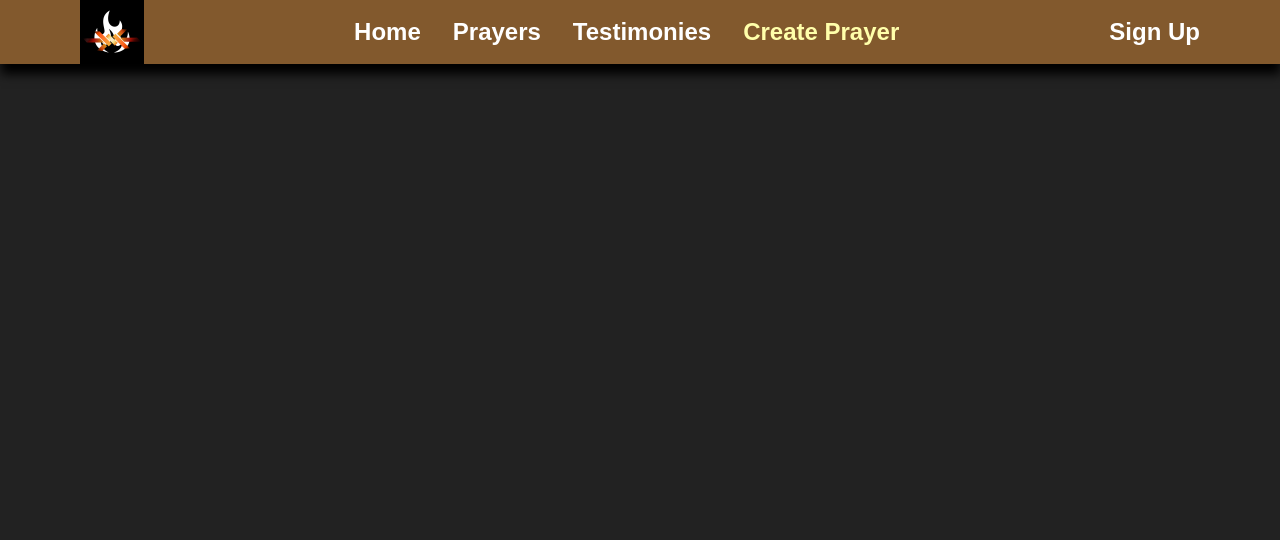
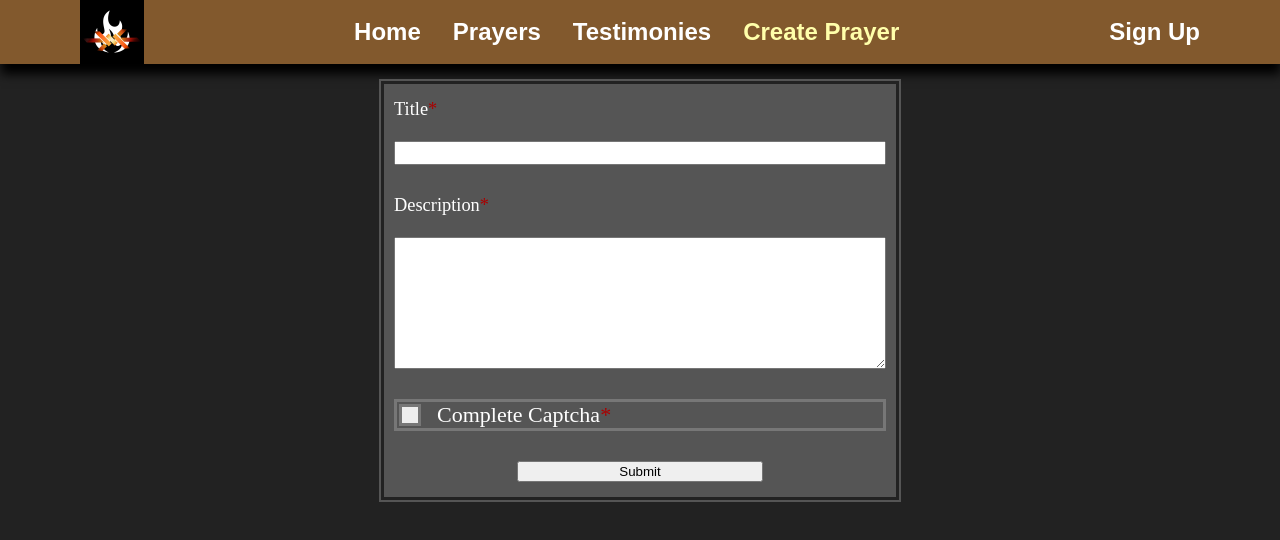
Before and after one commit to DarreDevyll/prayer-board, a React (Create React App) app in the folder frontend/: page /guestPrayer in a window 1280 px wide. Shown: the top 540 px of the page. Built offline with nearby package versions, Linux system fonts and the light colour scheme; no server answers.

Commit message:
Added Guest Prayer Submission

```diff
--- a/frontend/src/components/UserCreationForm.js
+++ b/frontend/src/components/UserCreationForm.js
@@ -2,7 +2,7 @@ import { Component } from "react"
 import {
   StyledForm,
   Label,
-  Field,
+  TextField,
   Submit,
   FieldContainer,
   FieldDescription,
@@ -100,25 +100,25 @@ class UserCreationForm extends Component {
       <FieldContainer>
         <Label>Name<Req>*</Req></Label>
         <FieldDescription>This is the name that will be displayed when making prayers/testimonies. We prefer your real first name.</FieldDescription>
-        <Field type="text" name="name" required
+        <TextField type="text" name="name" required
           value={this.state.FormData["name"]} onChange={this.handleChange} />
       </FieldContainer>
       <FieldContainer>
         <Label>LoginID<Req>*</Req></Label>
         <FieldDescription>This is the name you will use to sign into your account. Feel free to make it whatever you want.</FieldDescription>
-        <Field type="text" name="loginID" required
+        <TextField type="text" name="loginID" required
           value={this.state.FormData["loginID"]} onChange={this.handleChange} />
       </FieldContainer>
       <FieldContainer>
         <Label>Email<Req>*</Req></Label>
         <FieldDescription>Please enter a valid email for activating your account.</FieldDescription>
-        <Field type="email" name="email" required
+        <TextField type="email" name="email" required
           value={this.state.FormData["email"]} onChange={this.handleChange} />
       </FieldContainer>
       <FieldContainer>
         <Label>Password<Req>*</Req></Label>
         <FieldDescription>This is the the password you will use to sign into your account. Choose wisely</FieldDescription>
-        <Field type="password" name="password" required
+        <TextField type="password" name="password" required
           value={this.state.FormData["password"]} onChange={this.handleChange} />
       </FieldContainer>
       <FieldContainer>
--- a/frontend/src/components/styles/Content.styled.js
+++ b/frontend/src/components/styles/Content.styled.js
@@ -1,7 +1,11 @@
 import styled from 'styled-components'
 
 export const Content = styled.div`
-    width: 80%;
+    max-width: 80%;
     float: center;
     margin: auto;
+    display: flex;
+    flex-direction: column;
+    align-items: center;
+    justify-content: center;
 `
--- a/frontend/src/components/styles/UserCreationForm.styled.js
+++ b/frontend/src/components/styles/UserCreationForm.styled.js
@@ -1,9 +1,11 @@
 import styled from "styled-components";
 
 export const StyledForm = styled.form`
-  border: 3px solid #000;
-  background-color: #111;
+  margin-top: 20px;
+  box-shadow: 0px 0px 0px 3px #222, 0px 0px 0px 5px #555;
+  background-color: #555;
   color: #fff;
+  min-width: 50%;
 
   display: ${({show}) => show ? 'none' : 'flex'};
   flex-direction: column;
@@ -26,8 +28,13 @@ export const Label = styled.div`
   text-align: left;
 `;
 
-export const Field = styled.input`
+export const TextField = styled.input`
+  font-size: 1rem;
+`;
 
+export const TextareaField = styled.textarea`
+  font-family: Arial, sans-serif;
+  font-size: 1rem;
 `;
 
 export const FieldDescription = styled.div`
--- a/frontend/src/pages/GuestPrayer.js
+++ b/frontend/src/pages/GuestPrayer.js
@@ -1,17 +1,130 @@
-import { Component } from "react";
+import { Component, createRef } from "react";
+import { Content } from "../components/styles/Content.styled";
+
+// Form Elements
+import {
+  StyledForm,
+  Label,
+  TextField,
+	TextareaField,
+  Submit,
+  FieldContainer,
+  FieldDescription,
+  DropdownMenu,
+  SelectionField,
+  SelectOption,
+  CompletedFormMessage,
+  Req
+} from "../components/styles/UserCreationForm.styled"
+import Captcha from "../components/Captcha";
 
 
 class GuestPrayer extends Component {
+	constructor (props) {
+    super(props);
+
+    this.state = {
+      nameForm: createRef(),
+      FormData: {
+      "Title": "",
+      "Description": "",
+      CaptchaData: {
+        input: null,
+        time: null
+      }
+      },
+      Submitted: false,
+			SubmitMessage: ''
+    };
+
+    this.handleChange = this.handleChange.bind(this);
+    this.handleSubmit = this.handleSubmit.bind(this);
+    this.getCaptchaData = this.getCaptchaData.bind(this);
+  }
+
+  // Changing FormData apon fields being filled out
+  handleChange(event) {
+    // Add values to FormData State
+    const field = event.target.name;
+    var FormData = this.state.FormData;
+    FormData[field] = event.target.value;
+    this.setState({FormData});
+  }
+
+  // Posting data to endpoint and changing Submitted flag if successful
+  handleSubmit(event) {
+    event.preventDefault();
 
 
-	render() {
-		return (
-			<>
-			</>
-		)
+    // HTTP options for fetch
+    const options = {
+      method: 'POST',
+      headers: {
+        'Content-type': 'application/json'
+      },
+      body: JSON.stringify(this.state.FormData)
+    }
 
-	}
+    console.log(this.state.FormData);
 
+
+    // Posting form to endpoint, and changing Submitted flag if successful (status = 201)
+    fetch('http://localhost:5000/createprayer', options)
+    .then((response) => {
+      if (response.status == 200){
+        this.setState({Submitted: true});
+				this.forceUpdate();
+        return response.json();
+      }
+    })
+    .catch((err) => {
+        console.log(err.message);
+    })
+
+  }
+
+  getCaptchaData = (data) => {
+    this.state.FormData.CaptchaData.time = data.time;
+    this.state.FormData.CaptchaData.input = data.input;
+  }
+
+
+
+  componentDidMount() {
+  }
+
+  // Rendering form based on styled components defined in 'UserCreationForm.styled.js'
+  render() {
+  return (
+    <>
+		<Content>
+    <CompletedFormMessage show={this.state.Submitted}>
+        Form Successfully Submitted<br /> Thank you for your submission
+    </CompletedFormMessage>
+    <StyledForm onSubmit={this.handleSubmit} show={this.state.Submitted} ref={this.state.nameForm}>
+      <FieldContainer>
+        <Label>Title<Req>*</Req></Label>
+        <FieldDescription>This will be the title of the Prayer.</FieldDescription>
+        <TextField type="text" name="Title" required
+          value={this.state.FormData["Title"]} onChange={this.handleChange} />
+      </FieldContainer>
+      <FieldContainer>
+        <Label>Description<Req>*</Req></Label>
+        <FieldDescription>Get specific with what you have faith God will do in this.</FieldDescription>
+        <TextareaField name="Description" required rows="7"
+          value={this.state.FormData["Description"]} onChange={this.handleChange} />
+      </FieldContainer>
+      <FieldContainer>
+        <Captcha data={this.getCaptchaData}/>
+      </FieldContainer>
+      <FieldContainer>
+        <Submit type="submit" value="Submit" />
+      </FieldContainer>
+    </StyledForm>
+		</Content>
+    </>
+  )
+  }
 }
 
 export default GuestPrayer;
```
Also changed, not shown: 1 other file (tests, documents, lock files or other folders).
